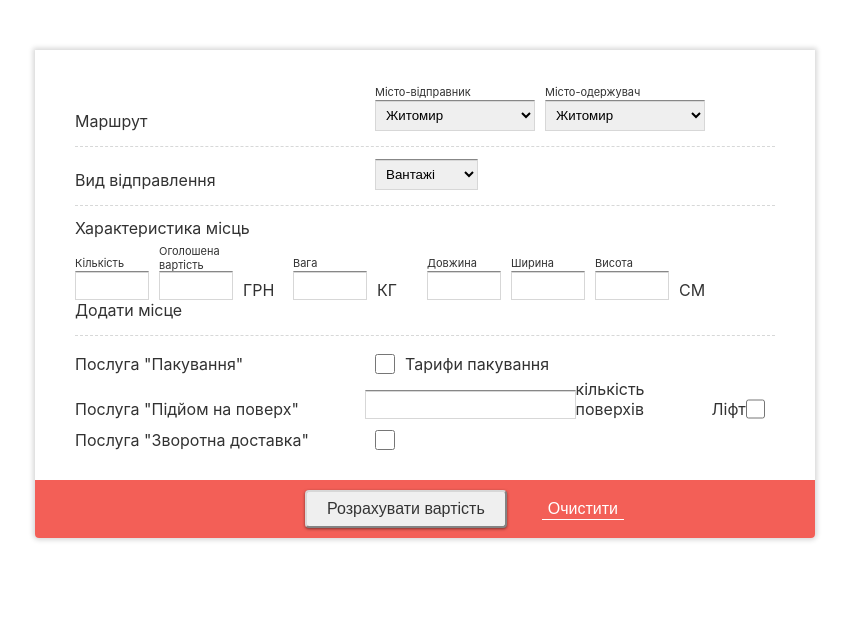
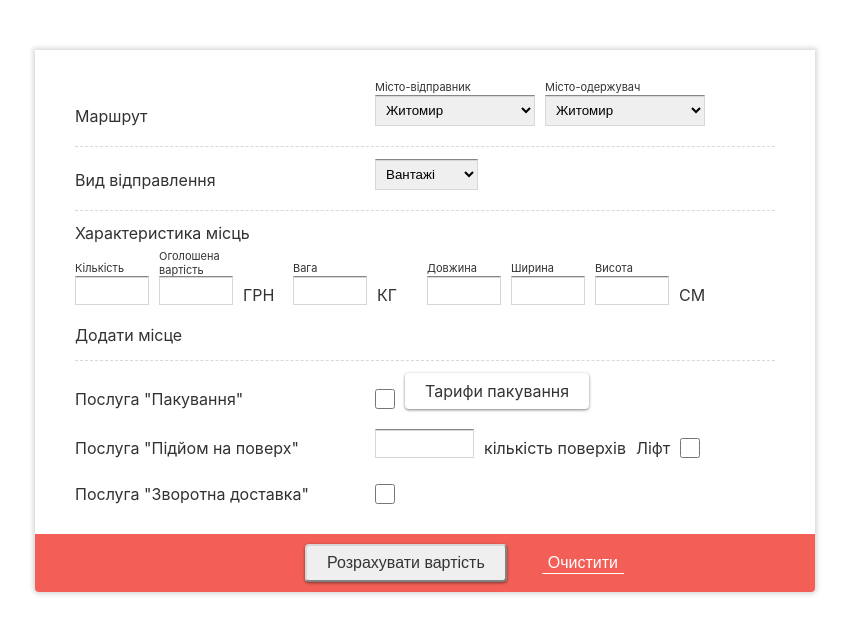
Before and after one commit to idontneedsleep/lab5_1_react, a React (Create React App) app: page / in a window 1280 px wide. Shown: the top 634 px of the page, without its empty margins (215-1064 px from the left). Built offline with nearby package versions, Linux system fonts and the light colour scheme.

Commit message:
done style

```diff
--- a/src/App.css
+++ b/src/App.css
@@ -73,6 +73,7 @@ form {
   flex-direction: row;
   align-items: end;
   margin-top: 5px;
+  margin-bottom: 20px;
  }
 
 .label_main {
@@ -82,6 +83,15 @@ form {
 
 .container1 label {
   font-size: 11px;
+}
+
+.input_floor {
+  width: 65px;
+  margin-right: 10px;
+}
+
+.input_floor + div, .input_floor + div + div {
+  margin-right: 10px;
 }
 
 input[type="text"], input[type="number"], select {
@@ -107,7 +117,8 @@ input[type='submit'] {
   padding: 8px 20px;
   font-size: 16px;
   color: #343434;
-  box-shadow: 0 1px 3px rgba(0, 0, 0, .5), inset 0 0px 0px white;
+  box-shadow: 0 1px 3px rgba(0, 0, 0, .5), inset 0 0 0 white;
+  cursor: pointer;
 }
 
 input[type='reset'] {
@@ -125,6 +136,25 @@ input:invalid {
   border-radius: 2px
 }
 
+a {
+  text-decoration: none;
+  border-color: #d7d7d7;
+  outline: none;
+  border-radius: 4px;
+  padding: 8px 20px;
+  font-size: 16px;
+  color: #343434;
+  box-shadow: 0 1px 3px rgba(0, 0, 0, .5), inset 0 0 0 white;
+  cursor: pointer;
+}
+
+input[type='submit']:hover, a:hover {
+  border-color: transparent;
+  color: #fff;
+  background: #ff5b52;
+  background: linear-gradient(to bottom, #ff5b52 0%,#f23d33 100%);
+}
+
 hr {
   margin: 15px 0 12px 0;
   border: 0;
--- a/src/components/form2.js
+++ b/src/components/form2.js
@@ -64,7 +64,6 @@ export function Form2(props) {
             <form onSubmit={handleOnSubmit}>
                 <div className="container">
                     <div className="label_main"><label>Маршрут</label></div>
-                    <div className="container">
                         <div className="container1">
                             <div><label>Місто-відправник</label></div>
                             <div><select name="citySender" className="city_input">
@@ -83,7 +82,6 @@ export function Form2(props) {
                                 )}
                             </select></div>
                         </div>
-                    </div>
                 </div>
                 <hr/>
                 <div className="container">
@@ -133,11 +131,11 @@ export function Form2(props) {
                 <div className="container">
                     <div className="label_main"><label>Послуга "Пакування"</label></div>
                     <input type="checkbox"/>
-                    <a>Тарифи пакування</a>
+                    <a href="https://novaposhta.ua/uploads/misc/doc/Dodatkovi_poslygi.pdf">Тарифи пакування</a>
                 </div>
                 <div className="container">
                     <div className="label_main"><label>Послуга "Підйом на поверх"</label></div>
-                    <input type="text" name="floorAmount"/>
+                    <input type="text" name="floorAmount" className="input_floor"/>
                     <div>кількість поверхів</div>
                     <div><label>Ліфт</label></div>
                     <input type="checkbox"/>
```
